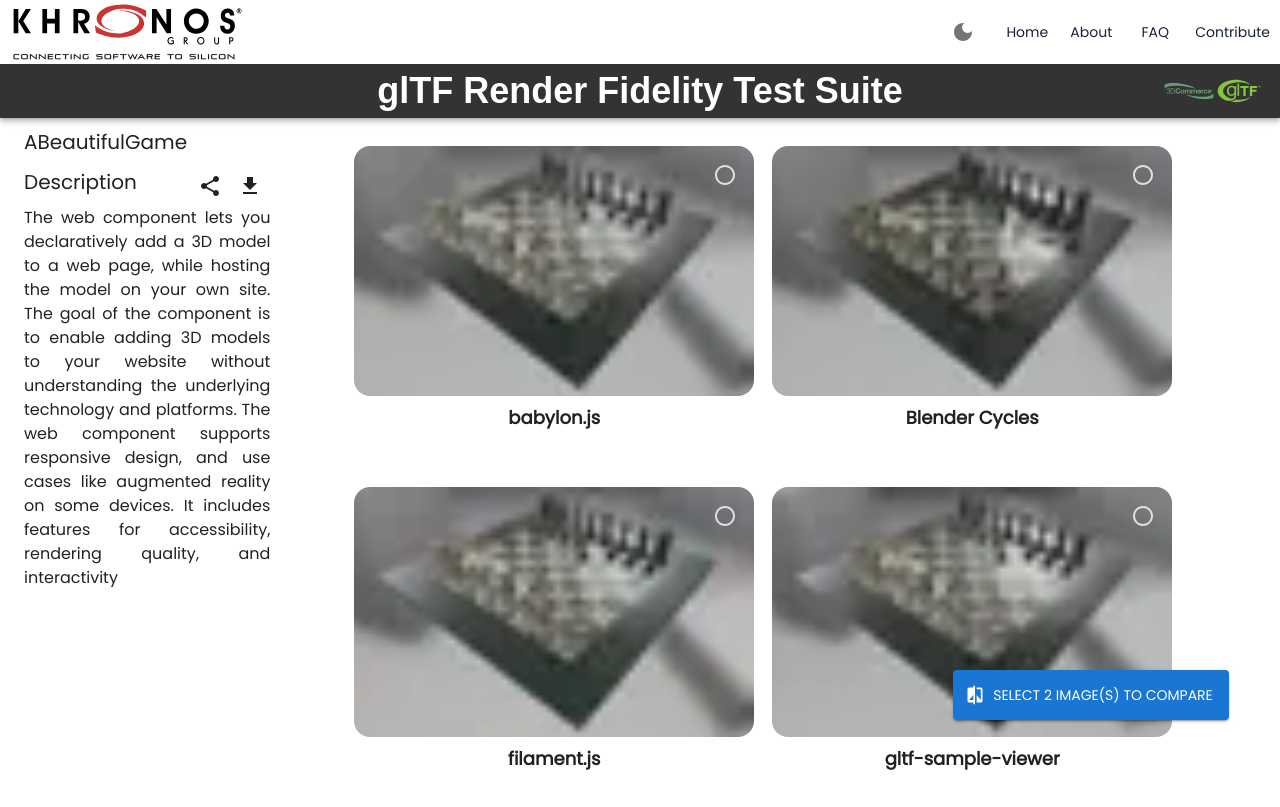
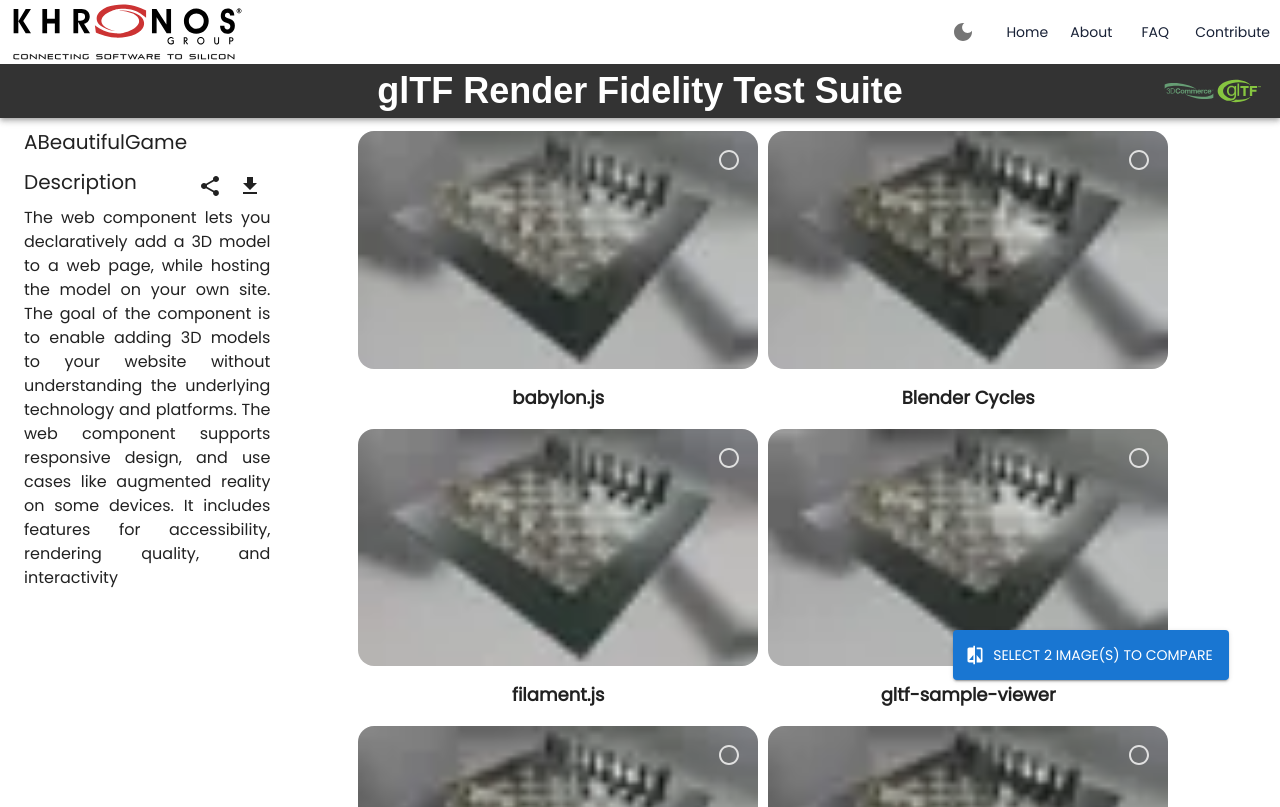
Before and after one commit to phasmatic3d/rfw, a Next.js app: page /model/ABeautifulGame in a window 1280 px wide. Shown: the top 807 px of the page. Built offline with nearby package versions, Linux system fonts and the light colour scheme; a web font is replaced by a local one; what @mui/material-nextjs would draw is missing.

Commit message:
Preserve aspect ration in compare and model page

```diff
--- a/src/components/ModelCard.tsx
+++ b/src/components/ModelCard.tsx
@@ -26,7 +26,8 @@ export default function ModelCard({name, title, thumbnail, tags}: ModelCardProps
               width={300}
               height={300}
               quality={90}
-              style={{ aspectRatio: 1, width: '100%', height: "100%", maxWidth: "100%", textAlign: "center", cursor: 'pointer', objectFit: 'cover', borderRadius: '16px'}}
+              /* Added color: '' because of https://github.com/vercel/next.js/issues/45184 */
+              style={{ color: '', aspectRatio: 1, width: '100%', height: "100%", maxWidth: "100%", textAlign: "center", cursor: 'pointer', objectFit: 'contain', borderRadius: '16px'}}
               src={`${basePath}${thumbnail}`}
               alt={name}
               loading="lazy"
--- a/src/components/ModelPage.tsx
+++ b/src/components/ModelPage.tsx
@@ -74,7 +74,7 @@ export default function ModelPage({name, renderViews}: ModelPageProps) {
   return (
     <>
       <Button
-        sx={{position:"fixed", height: "50px", zIndex:1,  right: "4vw", bottom: "10vh"}}
+        sx={{position:"fixed", height: "50px", zIndex:1,  right: "4vw", bottom: "15vh"}}
         component={Link}
         role={undefined}
         variant="contained"
@@ -95,7 +95,7 @@ export default function ModelPage({name, renderViews}: ModelPageProps) {
           {(!isXs) && description}
           {(isXs && isVisible) && description}
         </Box>
-        <Grid className={styles.selection} sx={{overflow: "auto"}} container justifyContent={"center"} spacing={1}>
+        <Grid className={styles.selection} sx={{overflow: "auto"}} container justifyContent={"center"} spacing={0}>
           {renderViews.map((e,i) => { return <ModelRenderCard key={e.name} thumbnail={e.thumbnail} name={e.name} marked={(engineA === e.name || engineB === e.name)} onSelection={toggleSelection}/>})}
         </Grid>
       </Grid>
--- a/src/components/ModelRenderCard.tsx
+++ b/src/components/ModelRenderCard.tsx
@@ -15,7 +15,7 @@ export type ModelCardProps = {
     onSelection: (arg0: string) => void
 }
 
-export default function ModelRenderCard({name, thumbnail, marked, onSelection}: ModelCardProps) {
+export default function ModelRenderCard({name, thumbnail, marked, preserveAspectRatio, onSelection}: ModelCardProps) {
     const [selected, setSelected] = React.useState(false);
 
 
@@ -27,20 +27,18 @@ export default function ModelRenderCard({name, thumbnail, marked, onSelection}:
   }
 
   return (
-      <Box width={{xs: '100%', sm: '400px' }} sx={{margin: '20px 5px'}}>
+      <Box width={'100%'} maxWidth={{xs: '100%', sm: '400px' }} sx={{width: "100%", margin: '5px'}}>
           <Box position="relative">
-            <Box width={{xs: '100%', sm: '400px' }} height={"250px"} style={{width: "100%"}}>
+            <Box width={"100%"} style={{width: "100%"}}>
                 <Image
-                width={300}
-                height={300}
+                width={80}
+                height={80}
                 quality={90}
                 style={{
-                    aspectRatio: 1 / 1,
-                    width: '100%',
-                    height: "100%",
+                    width: "100%",
+                    height: "auto",
                     textAlign: "center",
                     cursor: 'pointer',
-                    objectFit: 'cover',
                     borderRadius: '16px',
                     transform: marked ? 'scale(0.9)' : 'scale(1)', // Shrink image when selected
                     transition: 'transform 0.3s ease, border-radius 0.3s ease',
```
